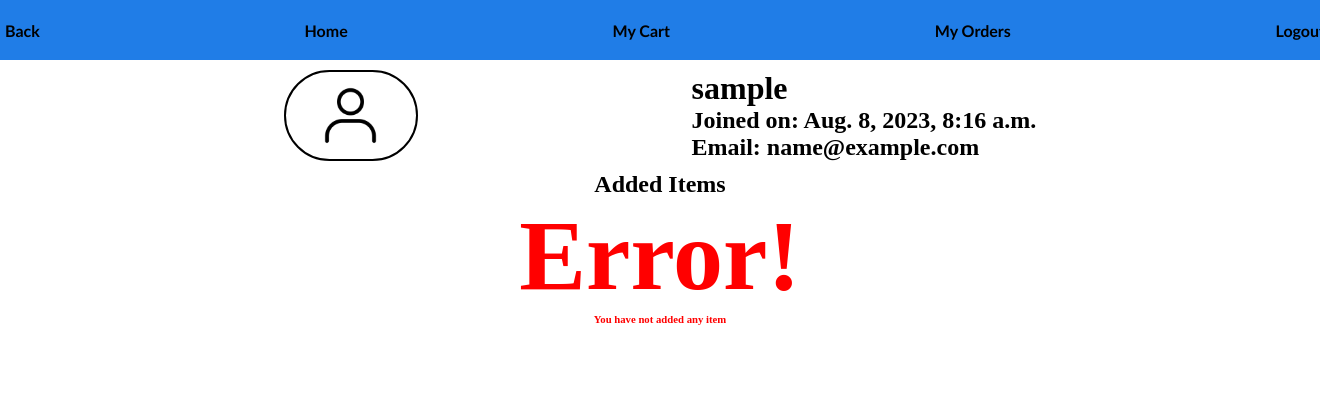
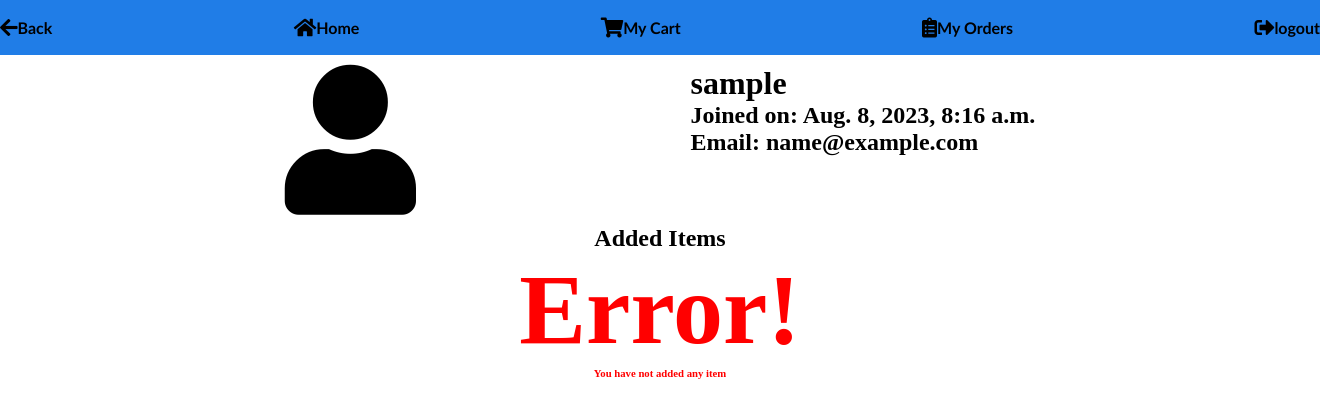
Before and after one commit to NIKHILKRISHNAK/ecommerse-app, a Django app: page /profile/ in a window 1320 px wide; the page is wider, and only the part inside the window is pictured. Shown: the top 418 px of that part. Run offline with Django 4.2, Linux system fonts and the light colour scheme; the visitor is signed in with stand-in values (Sample User, id 1); data comes from the database, SQL or seed files in the repository; data that the repository does not hold is empty.

Commit message:
added:icons to the user pages

```diff
--- a/static/common/login.css
+++ b/static/common/elogin.css
@@ -22,6 +22,9 @@ nav a:hover{
 nav a{
     font-size:medium;
     font-weight: bold;
+    display: flex;
+    flex-direction: row;
+    justify-content: space-around;
 }
 a{
     text-decoration: none;
--- a/static/profile.css
+++ b/static/eprofile.css
@@ -18,13 +18,14 @@
 nav{
     background-color: #207de7;
     display: flex;
+    flex-direction: row;
     text-align: center;
     justify-content: space-between;
     align-items: center;
     margin-top:0px;
-    height: 50px;
-    padding: 5px;
+    height: 55px;
     width: 100%;
+
 }
 nav a:hover{
     color: white;
@@ -32,6 +33,9 @@ nav a:hover{
 nav a{
     font-size:medium;
     font-weight: bold;
+    display: flex;
+    flex-direction: row;
+    justify-content: space-around;
 }
 a{
     text-decoration: none;
--- a/static/user/changedetails.css
+++ b/static/user/echangedetails.css
@@ -109,5 +109,4 @@ margin-left: 10px;
 .pnb{
     display: flex;
     flex-direction: row;
-    margin-left: 10px;
 }
--- a/static/user/euserregister.css
+++ b/static/user/userregister.css
@@ -22,6 +22,9 @@ nav a:hover{
 nav a{
     font-size:medium;
     font-weight: bold;
+    display: flex;
+    flex-direction: row;
+    justify-content: space-around;
 }
 a{
     text-decoration: none;
@@ -37,6 +40,9 @@ input{
     width: 25%;
     height: 25px;
     margin: 10px;
+}
+form{
+    margin-top: 20px;
 }
 input:focus{
     outline: 1px solid #207de7;
--- a/templates/landing.html
+++ b/templates/landing.html
@@ -29,14 +29,14 @@ Landing page
     {% if request.user.is_staff %}
     <a class="navitem" href="/seller/"><i class="fas fa-store-alt" style="font-size:20px"></i> Go to seller account</a>
     {% endif %}
+    <h3>Ecommerse app</h3>
+    {% if request.user.is_authenticated %}
     <a class="navitem" href="/user/cart/" ><i class="fa fa-shopping-cart" style="font-size:20px"></i>  My cart</a>
-    {% if request.user.is_authenticated %}
     <a class="navitem" href="/logout" ><i class="fas fa-sign-out-alt" style="font-size:20px"></i>  logout</a>
     {% else %}
     <a class="navitem" href="/login/"><i class="fa fa-sign-in" style="font-size:20px"></i>  login</a>
     {% endif %}
 </nav>
-<h1>Landing page</h1>
 <div class="container">
     {% for item in items %}
     <a href="/user/details/{{item.id}}">
--- a/templates/profile.html
+++ b/templates/profile.html
@@ -3,23 +3,27 @@
 Profile
 {% endblock title %}
 {% block style %}
-<link rel="stylesheet" href="/static/profile.css">
+<link rel="stylesheet" href="/static/eprofile.css">
 {% endblock style %}
-
+{% block header %}
+<link rel="stylesheet" href="https://cdnjs.cloudflare.com/ajax/libs/font-awesome/4.7.0/css/font-awesome.min.css">
+<link rel="stylesheet" href="https://cdnjs.cloudflare.com/ajax/libs/font-awesome/5.15.3/css/all.min.css" integrity="sha512-...." crossorigin="anonymous" referrerpolicy="no-referrer" />
+{% endblock header %}
 {% block body %}
 <nav>
-    <a style="cursor: pointer;" onclick="history.back()">Back</a>
-    <a href="/">Home</a>
-    <a href="/user/cart/">My Cart</a>
-    <a href="/user/orders/">My Orders</a>
+    <a style="cursor: pointer;" onclick="history.back()"><i class="fas fa-arrow-left" style="font-size: 20px;"></i>  Back</a>
+    <a href="/"><i class="fas fa-home" style="font-size: 20px;"></i>  Home</a>
+    <a href="/user/cart/"><i class="fas fa-shopping-cart" style="font-size: 20px;"></i>  My Cart</a>
+    <a href="/user/orders/"><i class="fas fa-clipboard-list" style="font-size: 20px;"></i>My Orders</a>
     {% if request.user.is_authenticated %}
-    <a href="/logout">Logout</a>
+    <a href="/logout"><i class="fas fa-sign-out-alt" style="font-size: 20px;"></i>  logout</a>
     {% else %}
-    <a href="/login"> Login</a>
+    <a href="/login"><i class="fas fa-sign-in-alt" style="font-size: 20px;"></i> login</a>
     {% endif %}
 </nav>
 <div class="container">
-    <img class="icon" src="/static/person.png" alt="">
+    <i class="fas fa-user" style="font-size: 150px;"></i>
+    <!-- <img class="icon" src="/static/person.png" alt=""> -->
     <div class="details">
         <h1>{{request.user}}</h1>
         <h2>Joined on:  {{date}}</h2>
--- a/user/templates/user/changedetails.html
+++ b/user/templates/user/changedetails.html
@@ -3,7 +3,7 @@
 Change Details
 {% endblock title %}
 {% block style %}
-<link rel="stylesheet" href="/static/user/changedetails.css">
+<link rel="stylesheet" href="/static/user/echangedetails.css">
 
 {% endblock style %}
 {% block header %}
--- a/user/views.py
+++ b/user/views.py
@@ -8,7 +8,6 @@ import json
 from seller.models import Orders
 from django.http import HttpResponse
 
-@login_required
 def UserRegister(request):
     if request.POST:
         form=UserRegisterForm(request.POST)
```
Also changed, not shown: common/templates/common/login.html (+7 -4 lines), static/user/orderdetails.css (renamed from static/user/eorderdetails.css, +8 -1 lines), user/templates/user/orderdetails.html (+7 -6 lines), user/templates/user/orders.html (+9 -6 lines), user/templates/user/userregister.html (+6 -3 lines).
